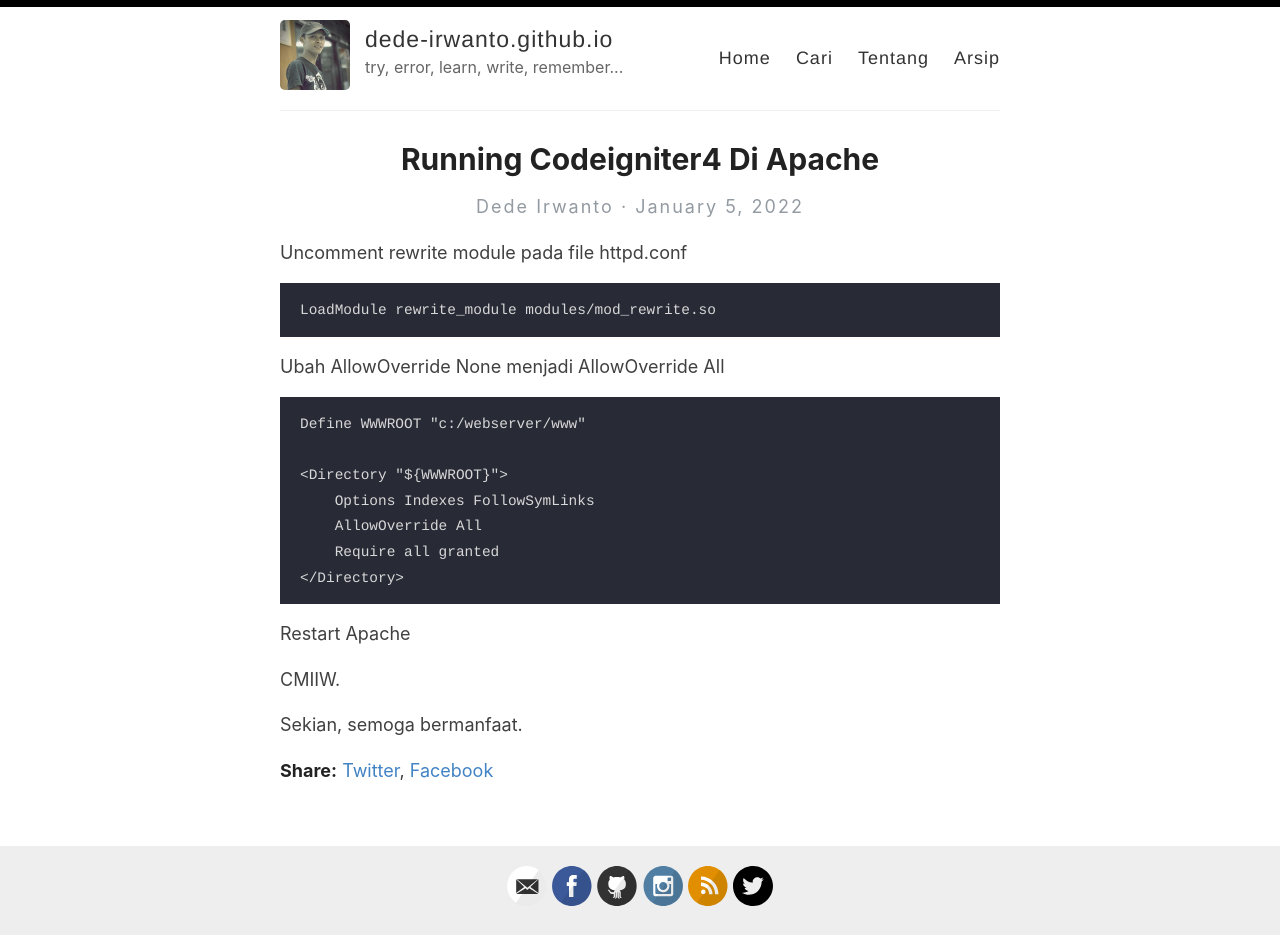
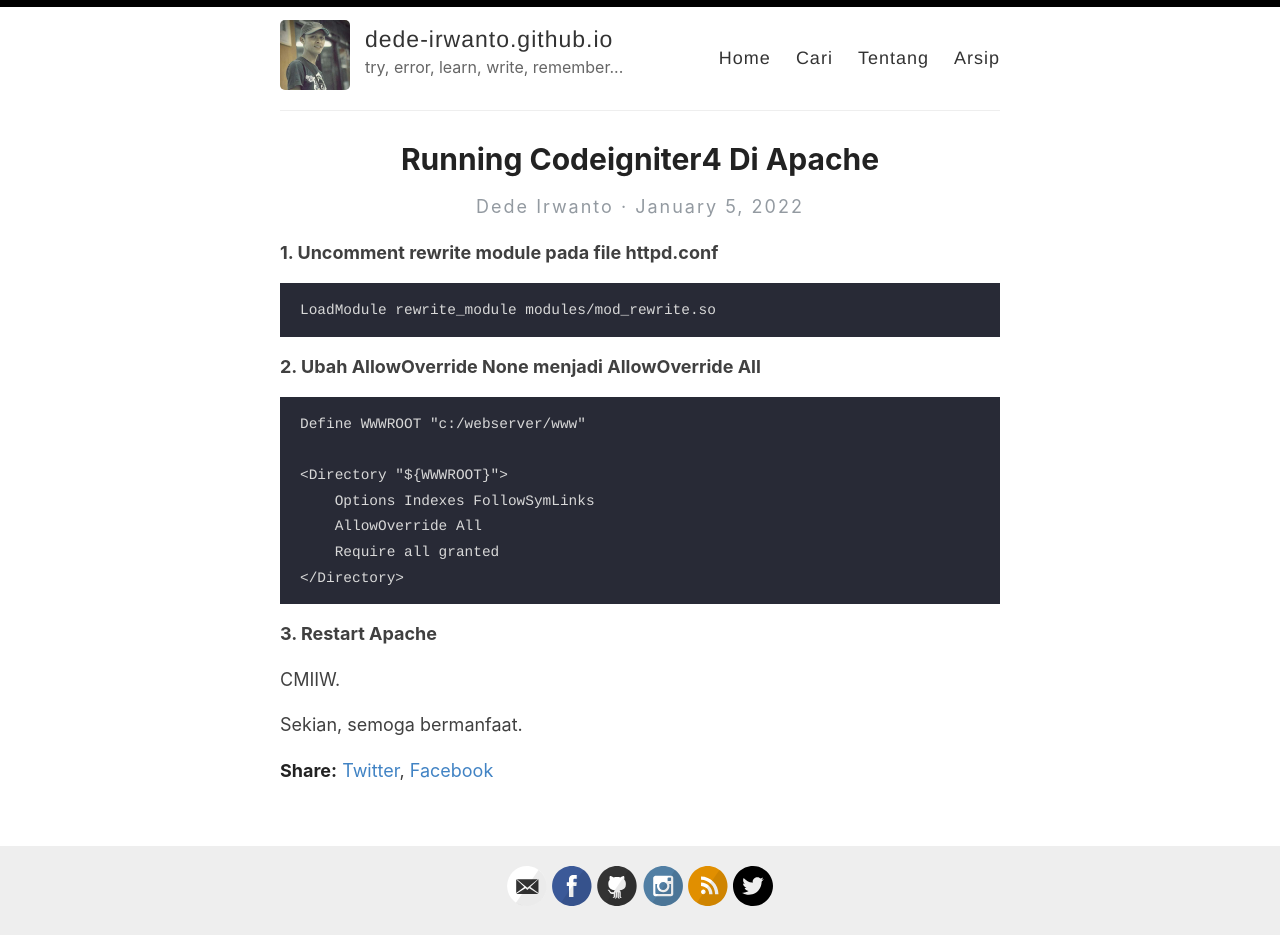
Before and after one commit to dede-irwanto/dede-irwanto.github.io, a Jekyll site: the page built from _posts/2022-01-05-running-codeigniter4-di-apache.md, in a window 1280 px wide. Built offline with Jekyll 4.4.1, drawn with Linux system fonts in a browser that asks for light colours; comment, search, counter and statistics services are not loaded.

Commit message:
Update 2022-01-05-running-codeigniter4-di-apache.md

```diff
--- a/_posts/2022-01-05-running-codeigniter4-di-apache.md
+++ b/_posts/2022-01-05-running-codeigniter4-di-apache.md
@@ -1,11 +1,11 @@
 ---
 layout: post
 ---
-Uncomment rewrite module pada file httpd.conf
+**1. Uncomment rewrite module pada file httpd.conf**
 
     LoadModule rewrite_module modules/mod_rewrite.so
 
-Ubah AllowOverride None menjadi AllowOverride All
+**2. Ubah AllowOverride None menjadi AllowOverride All**
 
     Define WWWROOT "c:/webserver/www"
 
@@ -15,7 +15,7 @@ Ubah AllowOverride None menjadi AllowOverride All
         Require all granted
     </Directory>
 
-Restart Apache
+**3. Restart Apache**
 
 CMIIW.
 
```
